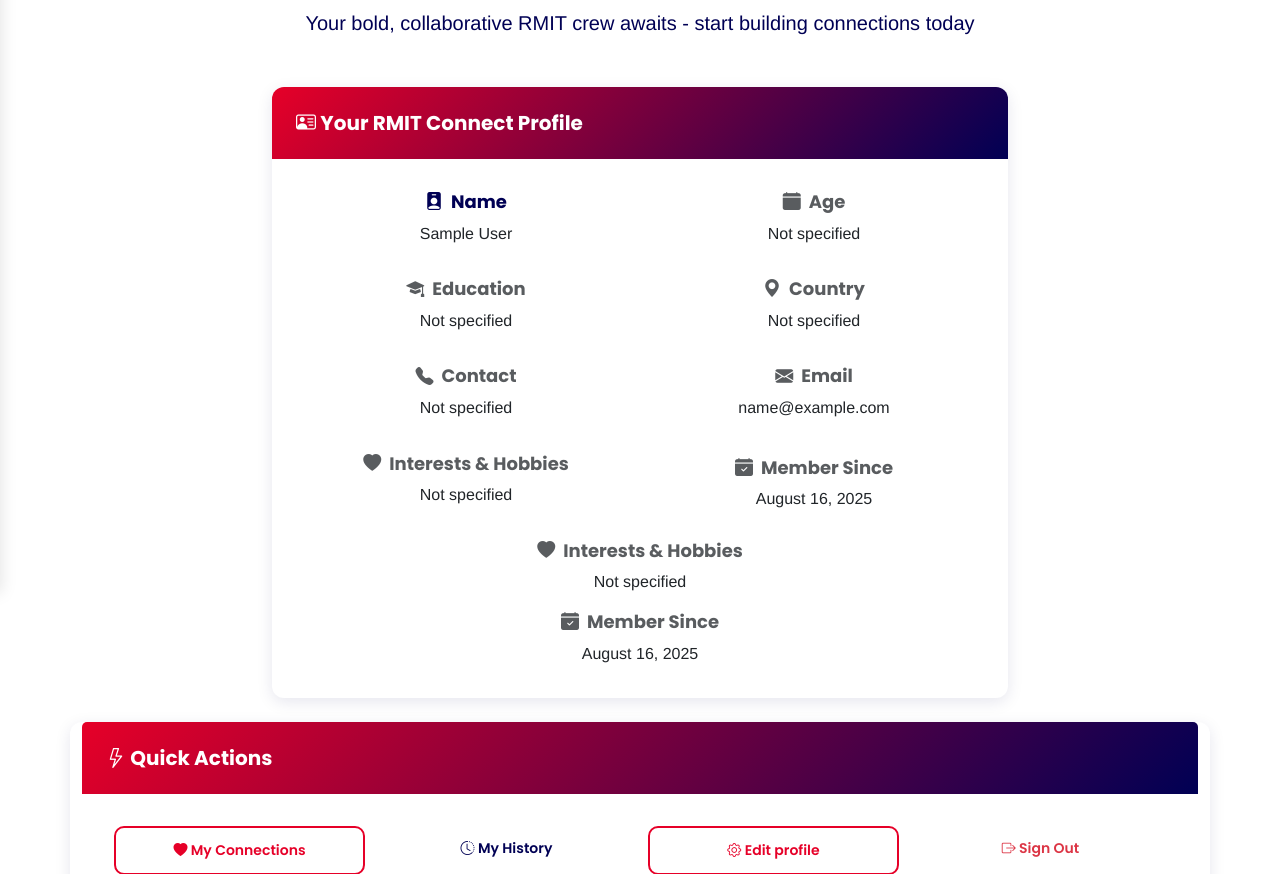
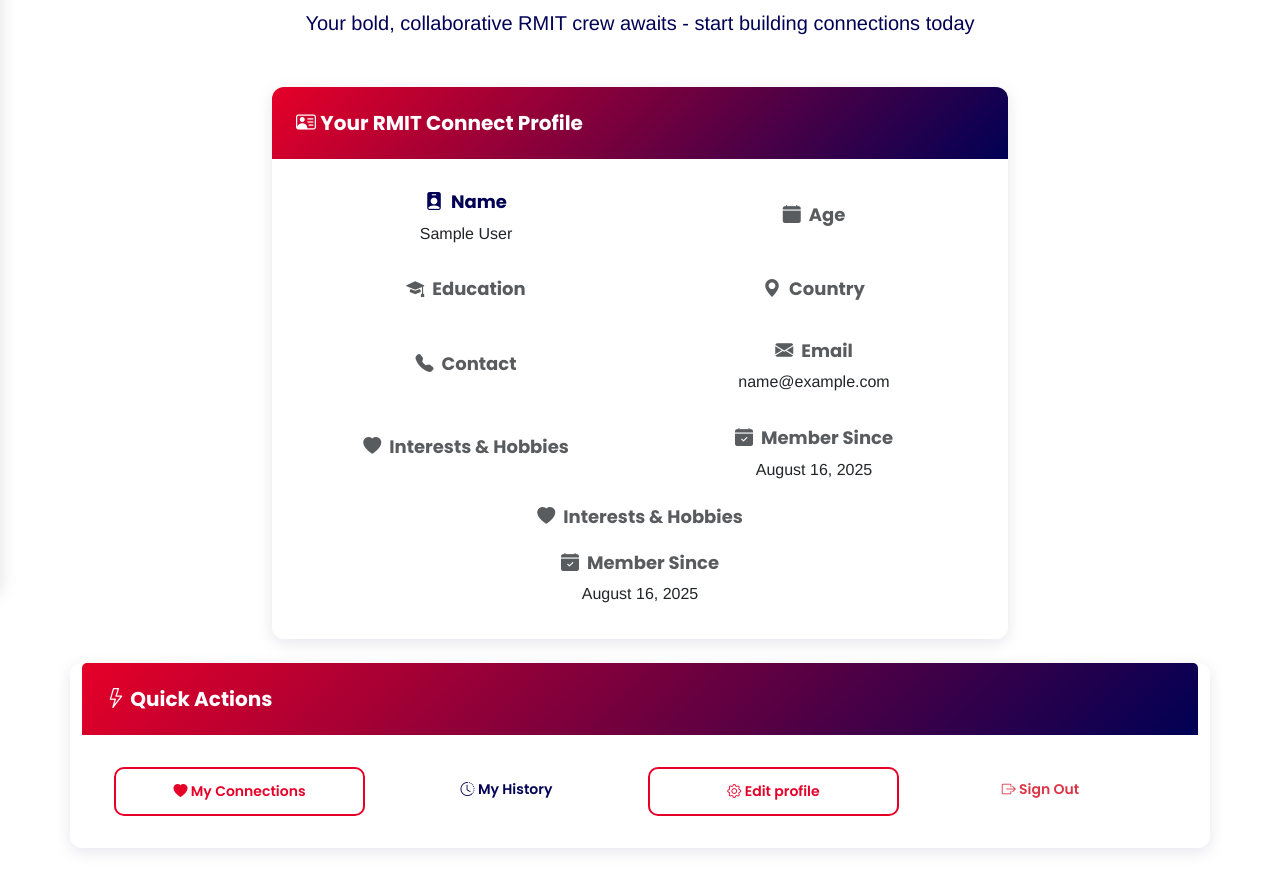
Before and after one commit to danslavnyi/rmit-connect, a Flask app: page /profile in a window 1280 px wide. Shown: the part 207-1081 px from the top of the page. Run offline with Flask 3, Linux system fonts and the light colour scheme; the visitor is signed in with stand-in values (Sample User, id 1).

Commit message:
Update code

```diff
--- a/templates/dashboard.html
+++ b/templates/dashboard.html
@@ -28,19 +28,19 @@
                             <div class="row g-4 text-center justify-content-center align-items-center">
                                 <div class="col-md-6 mb-2">
                                     <h6 style="color: var(--rmit-blue);"><i class="bi bi-person-badge-fill me-2"></i>Name</h6>
-                                    <p class="mb-0 fs-6 profile-info-data">{{ user.name or 'Not specified' }}</p>
+                                    <p class="mb-0 fs-6 profile-info-data">{{ user.name or '' }}</p>
                                 </div>
                                 <div class="col-md-6 mb-2">
                                     <h6 class="text-muted"><i class="bi bi-calendar-fill me-2"></i>Age</h6>
-                                    <p class="mb-0 fs-6 profile-info-data">{% if user.age and user.age != 'None' %}{{ user.age }} years old{% else %}Not specified{% endif %}</p>
+                                    <p class="mb-0 fs-6 profile-info-data">{% if user.age and user.age != 'None' %}{{ user.age }} years old{% else %}{% endif %}</p>
                                 </div>
                                 <div class="col-md-6 mb-2">
                                     <h6 class="text-muted"><i class="bi bi-mortarboard-fill me-2"></i>Education</h6>
-                                    <p class="mb-0 fs-6 profile-info-data">{{ user.education or 'Not specified' }}</p>
+                                    <p class="mb-0 fs-6 profile-info-data">{{ user.education or '' }}</p>
                                 </div>
                                 <div class="col-md-6 mb-2">
                                     <h6 class="text-muted"><i class="bi bi-geo-alt-fill me-2"></i>Country</h6>
-                                    <p class="mb-0 fs-6 profile-info-data">{{ user.country or 'Not specified' }}</p>
+                                    <p class="mb-0 fs-6 profile-info-data">{{ user.country or '' }}</p>
                                 </div>
                                 <div class="col-md-6 mb-2">
                                     <h6 class="text-muted"><i class="bi bi-telephone-fill me-2"></i>Contact</h6>
@@ -50,7 +50,7 @@
                                         {% elif user.instagram and user.instagram != 'None' %}
                                             <span style="color: var(--rmit-blue);">📷</span> @{{ user.instagram }}
                                         {% else %}
-                                            Not specified
+
                                         {% endif %}
                                     </p>
                                 </div>
@@ -60,7 +60,7 @@
                                 </div>
                                 <div class="col-md-6 mb-2">
                                     <h6 class="text-muted"><i class="bi bi-heart-fill me-2"></i>Interests & Hobbies</h6>
-                                    <p class="mb-0 fs-6 profile-info-data">{{ user.interests or 'Not specified' }}</p>
+                                    <p class="mb-0 fs-6 profile-info-data">{{ user.interests or '' }}</p>
                                 </div>
                                 <div class="col-md-6">
                                     <h6 class="text-muted"><i class="bi bi-calendar-check-fill me-2"></i>Member Since</h6>
@@ -70,7 +70,7 @@
                             <div class="row mt-4 text-center">
                                 <div class="col-12">
                                     <h6 class="text-muted"><i class="bi bi-heart-fill me-2"></i>Interests & Hobbies</h6>
-                                    <p class="mb-0 fs-6 profile-info-data">{{ user.interests or 'Not specified' }}</p>
+                                    <p class="mb-0 fs-6 profile-info-data">{{ user.interests or '' }}</p>
                                 </div>
                             </div>
                             <div class="row mt-3 text-center">
```
